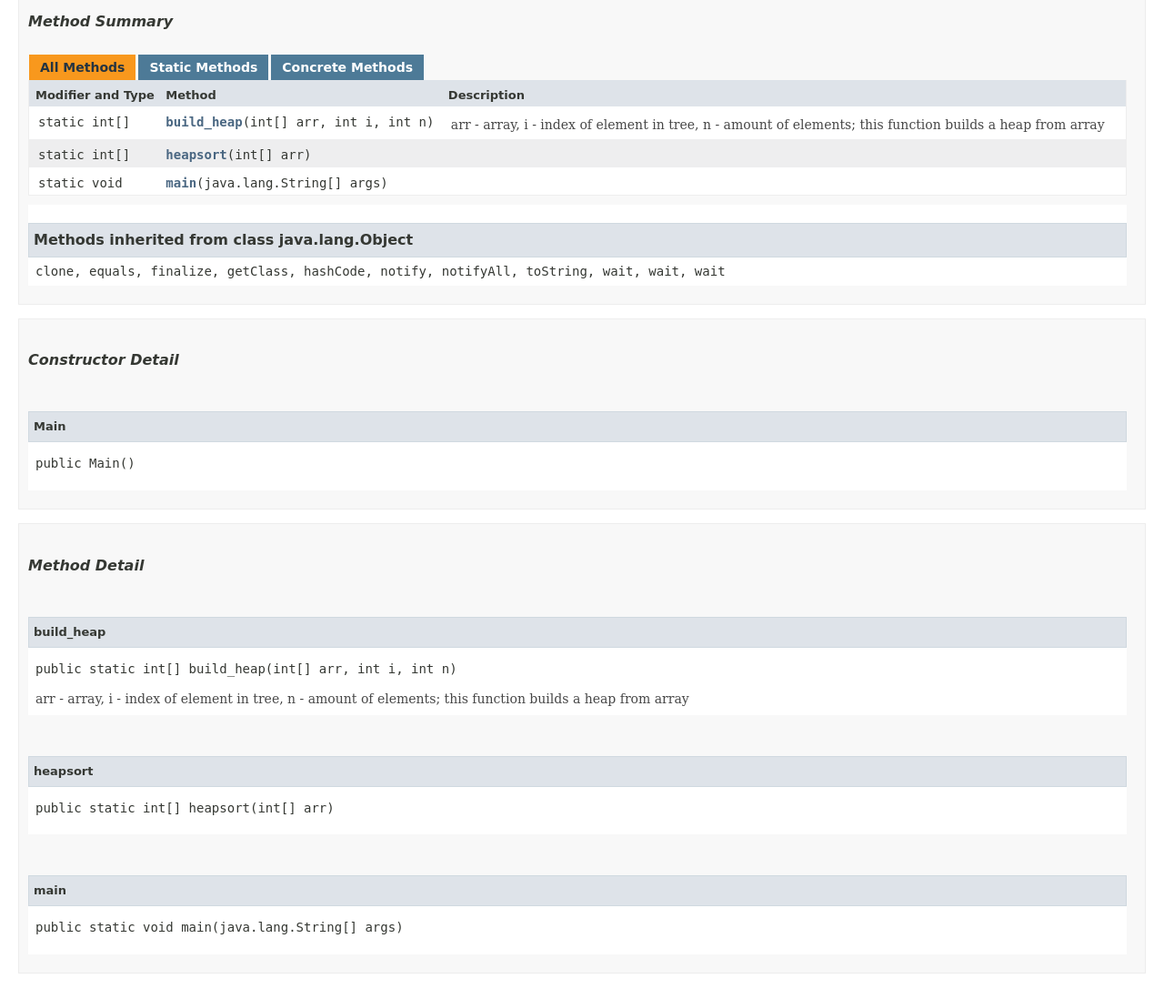
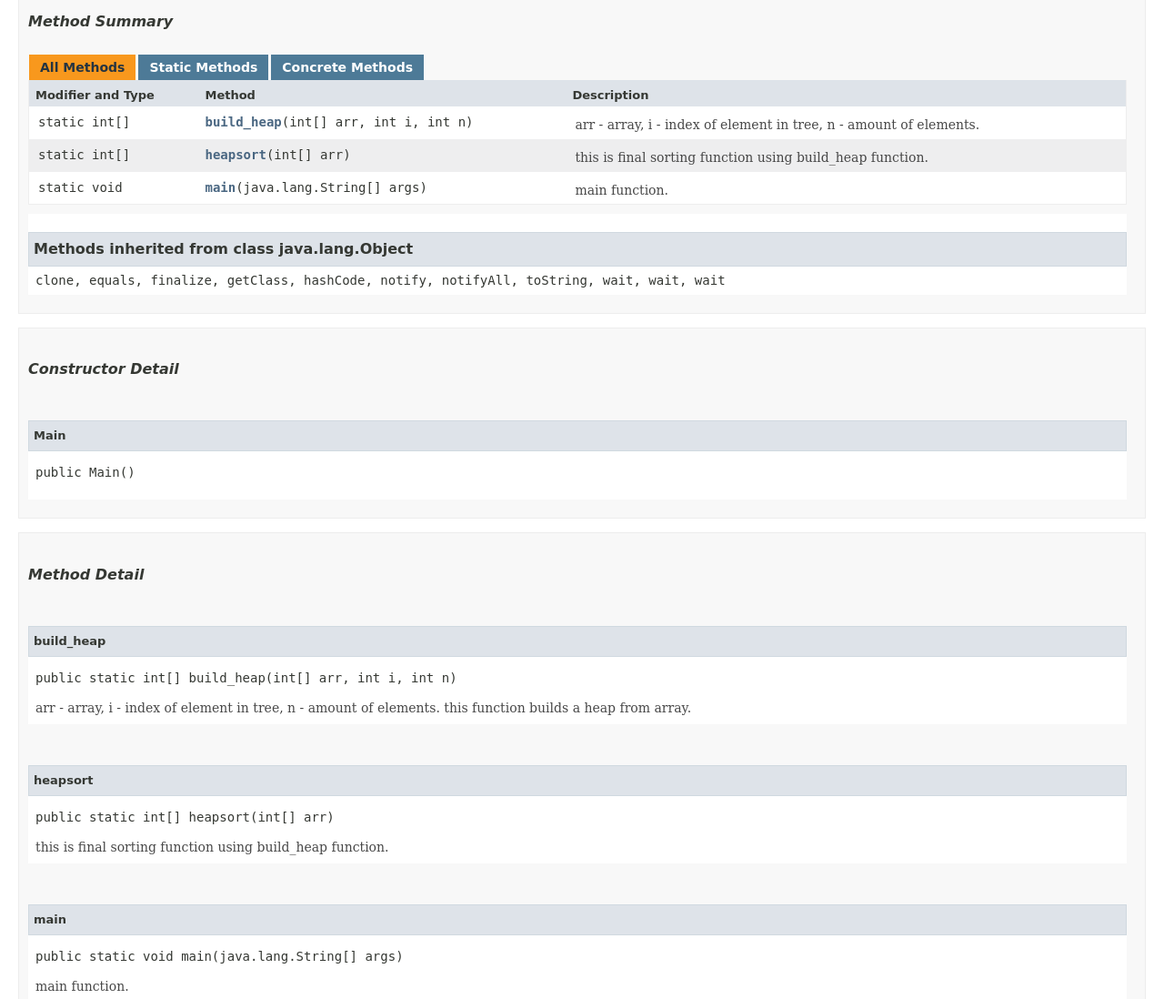
Before and after one commit to dromankin/OOP, a plain HTML site: page Task_1_1_1/ru/nsu/romankin/Main.html in a window 1280 px wide. Shown: the part 540-1638 px from the top of the page at 91% size. Drawn offline with Linux system fonts and the light colour scheme; no server answers; a script that the page names is missing; a web font is replaced by a local one.

Commit message:
Deploying to gh-pages from @ dromankin/OOP@d6c7dbc8a7a3d73119810776788b91372f00f26c 🚀

```diff
--- a/Task_1_1_1/ru/nsu/romankin/Main.html
+++ b/Task_1_1_1/ru/nsu/romankin/Main.html
@@ -132,7 +132,7 @@ $('.navPadding').css('padding-top', $('.fixedNav').css("height"));
 <hr>
 <pre>public class <span class="typeNameLabel">Main</span>
 extends java.lang.Object</pre>
-<div class="block">main class containing heap building and heap sorting function</div>
+<div class="block">main class containing heap building and heap sorting function.</div>
 </li>
 </ul>
 </div>
@@ -180,19 +180,22 @@ extends java.lang.Object</pre>
           int&nbsp;i,
           int&nbsp;n)</code></th>
 <td class="colLast">
-<div class="block">arr - array, i - index of element in tree, n - amount of elements;
- this function builds a heap from array</div>
+<div class="block">arr - array, i - index of element in tree, n - amount of elements.</div>
 </td>
 </tr>
 <tr id="i1" class="rowColor">
 <td class="colFirst"><code>static int[]</code></td>
 <th class="colSecond" scope="row"><code><span class="memberNameLink"><a href="#heapsort(int%5B%5D)">heapsort</a></span>&#8203;(int[]&nbsp;arr)</code></th>
-<td class="colLast">&nbsp;</td>
+<td class="colLast">
+<div class="block">this is final sorting function using build_heap function.</div>
+</td>
 </tr>
 <tr id="i2" class="altColor">
 <td class="colFirst"><code>static void</code></td>
 <th class="colSecond" scope="row"><code><span class="memberNameLink"><a href="#main(java.lang.String%5B%5D)">main</a></span>&#8203;(java.lang.String[]&nbsp;args)</code></th>
-<td class="colLast">&nbsp;</td>
+<td class="colLast">
+<div class="block">main function.</div>
+</td>
 </tr>
 </table>
 <ul class="blockList">
@@ -246,8 +249,8 @@ extends java.lang.Object</pre>
 <pre class="methodSignature">public static&nbsp;int[]&nbsp;build_heap&#8203;(int[]&nbsp;arr,
                                int&nbsp;i,
                                int&nbsp;n)</pre>
-<div class="block">arr - array, i - index of element in tree, n - amount of elements;
- this function builds a heap from array</div>
+<div class="block">arr - array, i - index of element in tree, n - amount of elements.
+ this function builds a heap from array.</div>
 </li>
 </ul>
 <a id="heapsort(int[])">
@@ -257,6 +260,7 @@ extends java.lang.Object</pre>
 <li class="blockList">
 <h4>heapsort</h4>
 <pre class="methodSignature">public static&nbsp;int[]&nbsp;heapsort&#8203;(int[]&nbsp;arr)</pre>
+<div class="block">this is final sorting function using build_heap function.</div>
 </li>
 </ul>
 <a id="main(java.lang.String[])">
@@ -266,6 +270,7 @@ extends java.lang.Object</pre>
 <li class="blockList">
 <h4>main</h4>
 <pre class="methodSignature">public static&nbsp;void&nbsp;main&#8203;(java.lang.String[]&nbsp;args)</pre>
+<div class="block">main function.</div>
 </li>
 </ul>
 </li>
```
Also changed, not shown: Task_1_1_1/allclasses-index.html (+1 -1 lines), Task_1_1_1/index-all.html (+8 -5 lines), Task_1_1_1/ru/nsu/romankin/package-summary.html (+1 -1 lines), 3 other files.
